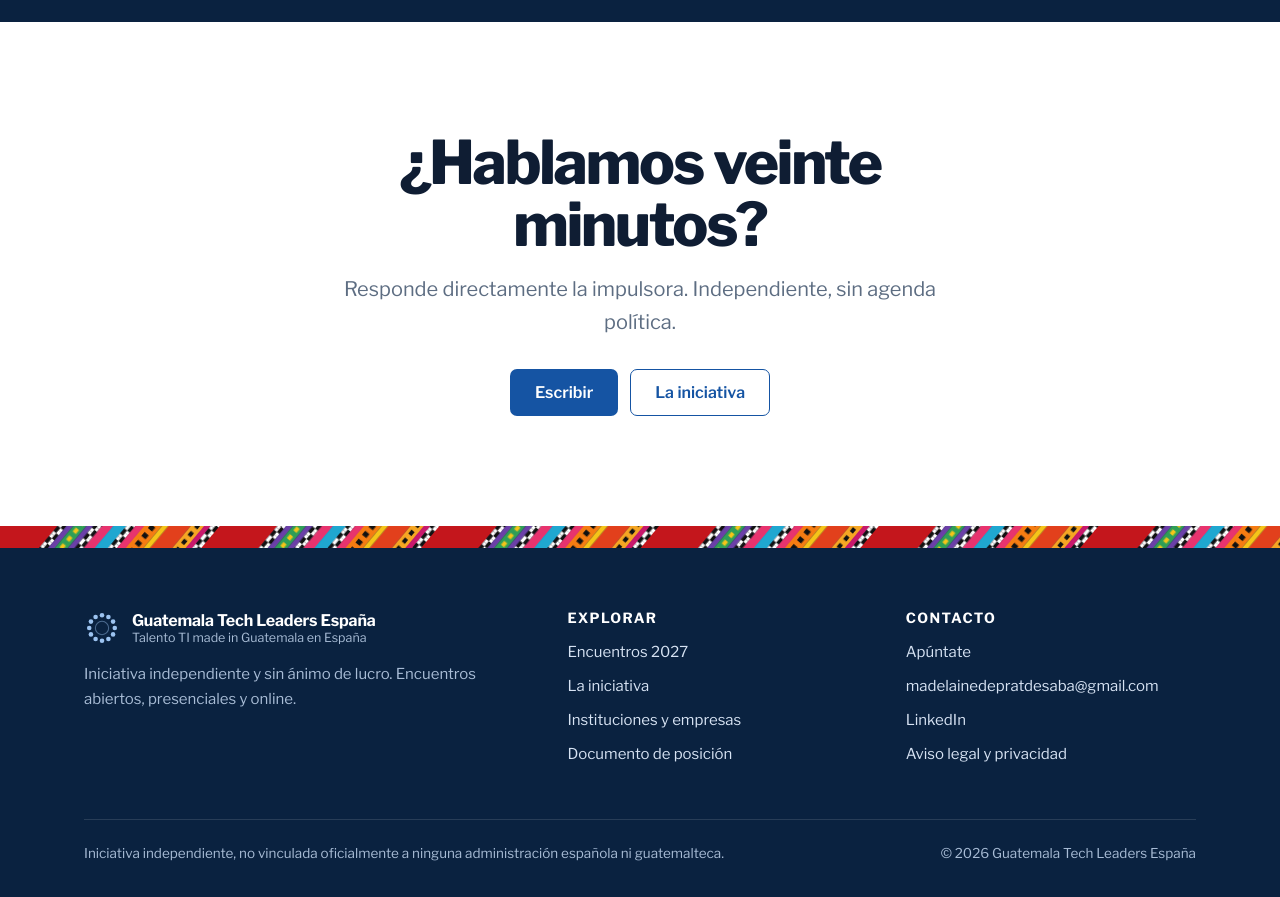
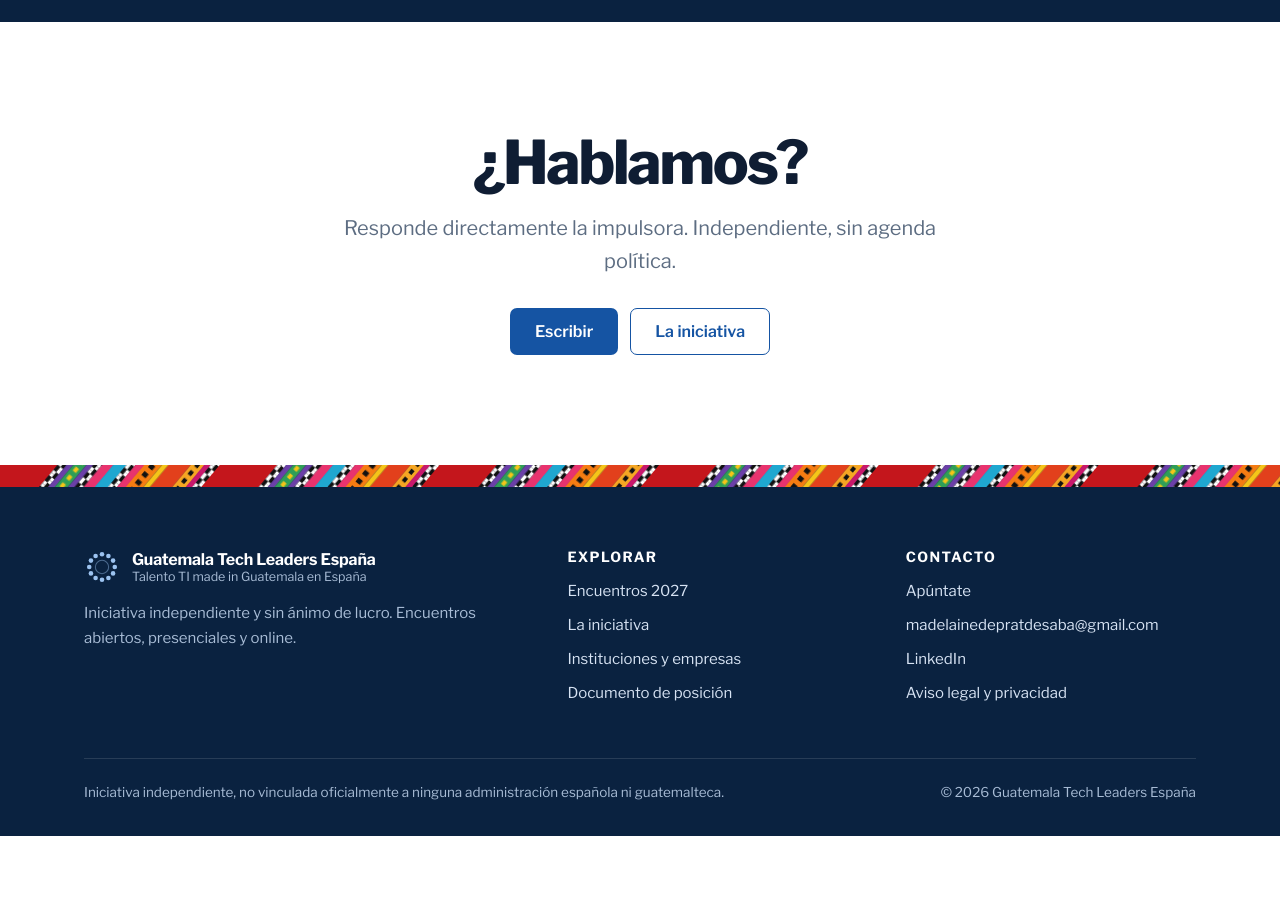
Before and after one commit to madeprat/Guate_Tech_Leaders_ES, a plain HTML site: page instituciones.html in a window 1280 px wide. Shown: the part 1400-2297 px from the top of the page. After the commit the page ends 2236 px from the top, so only its background shows below. Drawn offline with Linux system fonts and the light colour scheme.

Commit message:
Instituciones: «¿Hablamos?» sin duración
Co-Authored-By: Claude Opus 5.5 <noreply@anthropic.com>
Claude-Session: https://claude.ai/code/session_01ANWUHrw26KNrAm8fD9SGFG

```diff
--- a/instituciones.html
+++ b/instituciones.html
@@ -65,7 +65,7 @@
 
 <section class="final">
   <div class="wrap aparece">
-    <h2 class="grande">¿Hablamos veinte minutos?</h2>
+    <h2 class="grande">¿Hablamos?</h2>
     <p>Responde directamente la impulsora. Independiente, sin agenda política.</p>
     <div class="botones"><a class="btn btn-p" href="#" data-mail="Instituciones · Guatemala Tech Leaders España">Escribir</a><a class="btn btn-s" href="./la-iniciativa.html">La iniciativa</a></div>
   </div>
```
